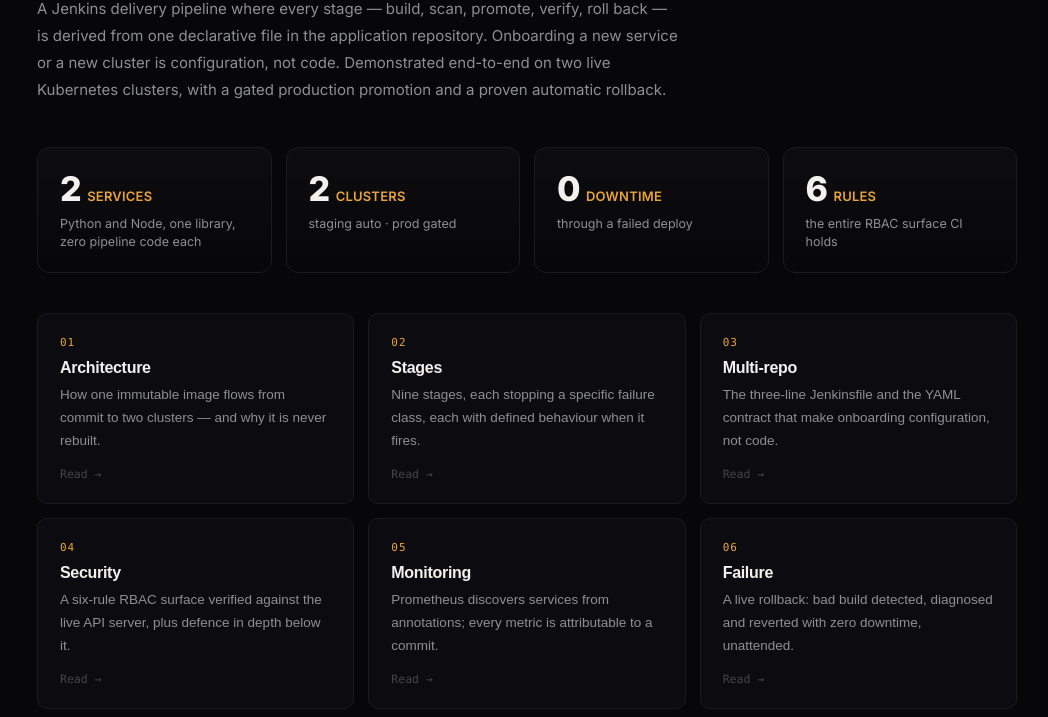
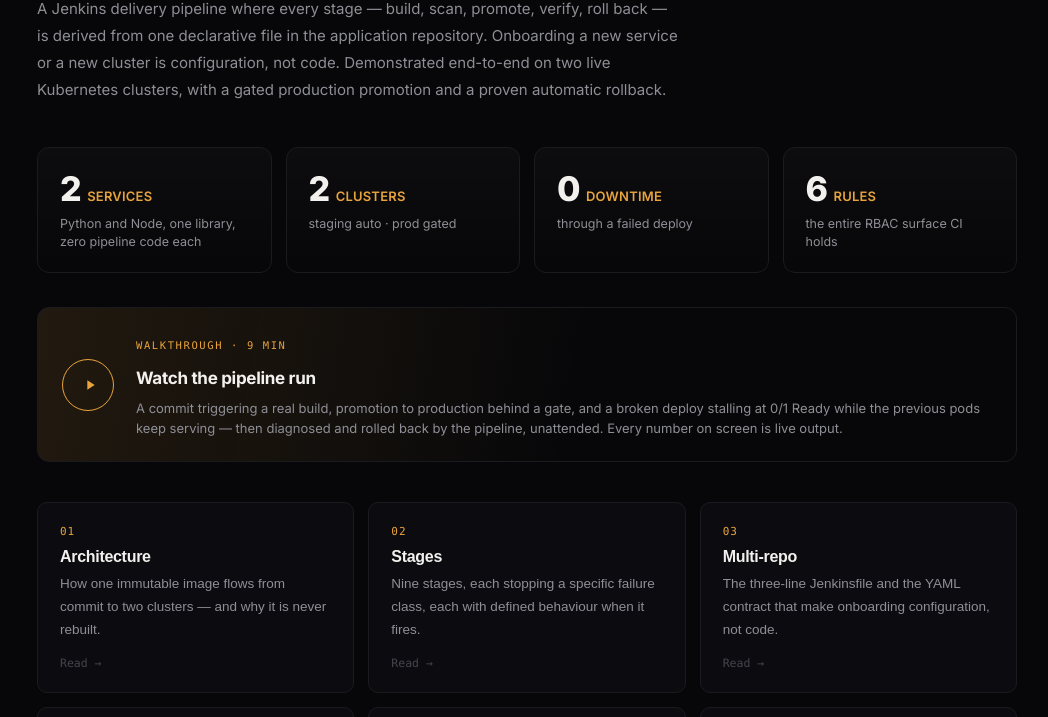
Before and after one commit to ayushgupta07xx/cicd-pipeline-sample-app, a plain HTML site: page docs/index.html in a window 1280 px wide. Shown: the part 383-1100 px from the top of the page, without its empty margins (113-1161 px from the left). Drawn offline with Linux system fonts and the light colour scheme.

Commit message:
docs: link the recorded pipeline walkthrough

```diff
--- a/docs/index.html
+++ b/docs/index.html
@@ -149,6 +149,22 @@
   .pbtn.next{text-align:right;margin-left:auto}
   .pbtn:disabled{opacity:0;pointer-events:none}
 
+  .watch{display:grid;grid-template-columns:auto 1fr;gap:22px;align-items:center;
+         border:1px solid var(--line);border-radius:12px;padding:22px 24px;margin-top:34px;
+         background:linear-gradient(100deg,var(--amber-soft),transparent 55%);
+         text-decoration:none;color:inherit;transition:.2s}
+  .watch:hover{border-color:var(--amber);transform:translateY(-2px);
+               box-shadow:0 16px 40px rgba(0,0,0,.5)}
+  .watch .play{width:52px;height:52px;border-radius:50%;border:1px solid var(--amber);
+               display:grid;place-items:center;flex:none;transition:.2s}
+  .watch:hover .play{background:var(--amber)}
+  .watch .play svg{width:16px;height:16px;fill:var(--amber);margin-left:3px;transition:.2s}
+  .watch:hover .play svg{fill:#0b0b0d}
+  .watch .wk{font:10.5px var(--mono);letter-spacing:1.6px;text-transform:uppercase;color:var(--amber)}
+  .watch .wt{font-weight:700;font-size:17px;letter-spacing:-.3px;margin:5px 0 4px}
+  .watch .wd{color:var(--dim);font-size:13px;line-height:1.6}
+  @media(max-width:820px){.watch{grid-template-columns:1fr}}
+
   footer{padding:26px 0 44px;color:var(--faint);font:12px var(--mono);
          display:flex;justify-content:space-between;gap:12px;flex-wrap:wrap}
   footer a{color:var(--dim);text-decoration:none}
@@ -189,6 +205,20 @@
     <div class="stat"><div class="v">0<i>downtime</i></div><div class="k">through a failed deploy</div></div>
     <div class="stat"><div class="v">6<i>rules</i></div><div class="k">the entire RBAC surface CI holds</div></div>
   </div>
+
+  <a class="watch" href="https://youtu.be/8HLydMg_BCg" target="_blank" rel="noopener">
+    <span class="play"><svg viewBox="0 0 24 24"><path d="M8 5v14l11-7z"/></svg></span>
+    <span>
+      <span class="wk">Walkthrough · 9 min</span>
+      <div class="wt">Watch the pipeline run</div>
+      <div class="wd">
+        A commit triggering a real build, promotion to production behind a gate, and a
+        broken deploy stalling at 0/1 Ready while the previous pods keep serving —
+        then diagnosed and rolled back by the pipeline, unattended. Every number on
+        screen is live output.
+      </div>
+    </span>
+  </a>
 
   <div class="cards" id="cards"></div>
 </section>
```
Also changed, not shown: 1 other file.
